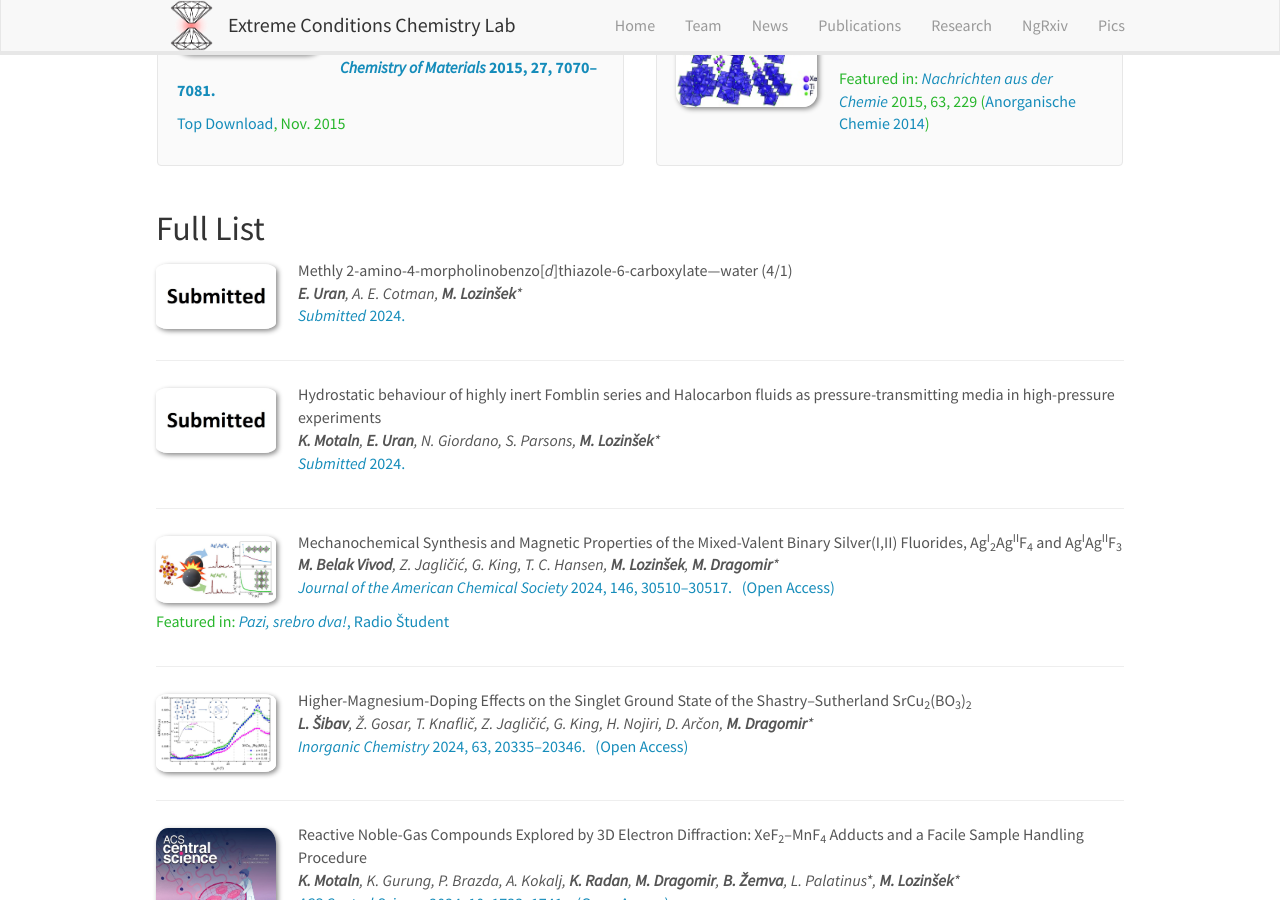
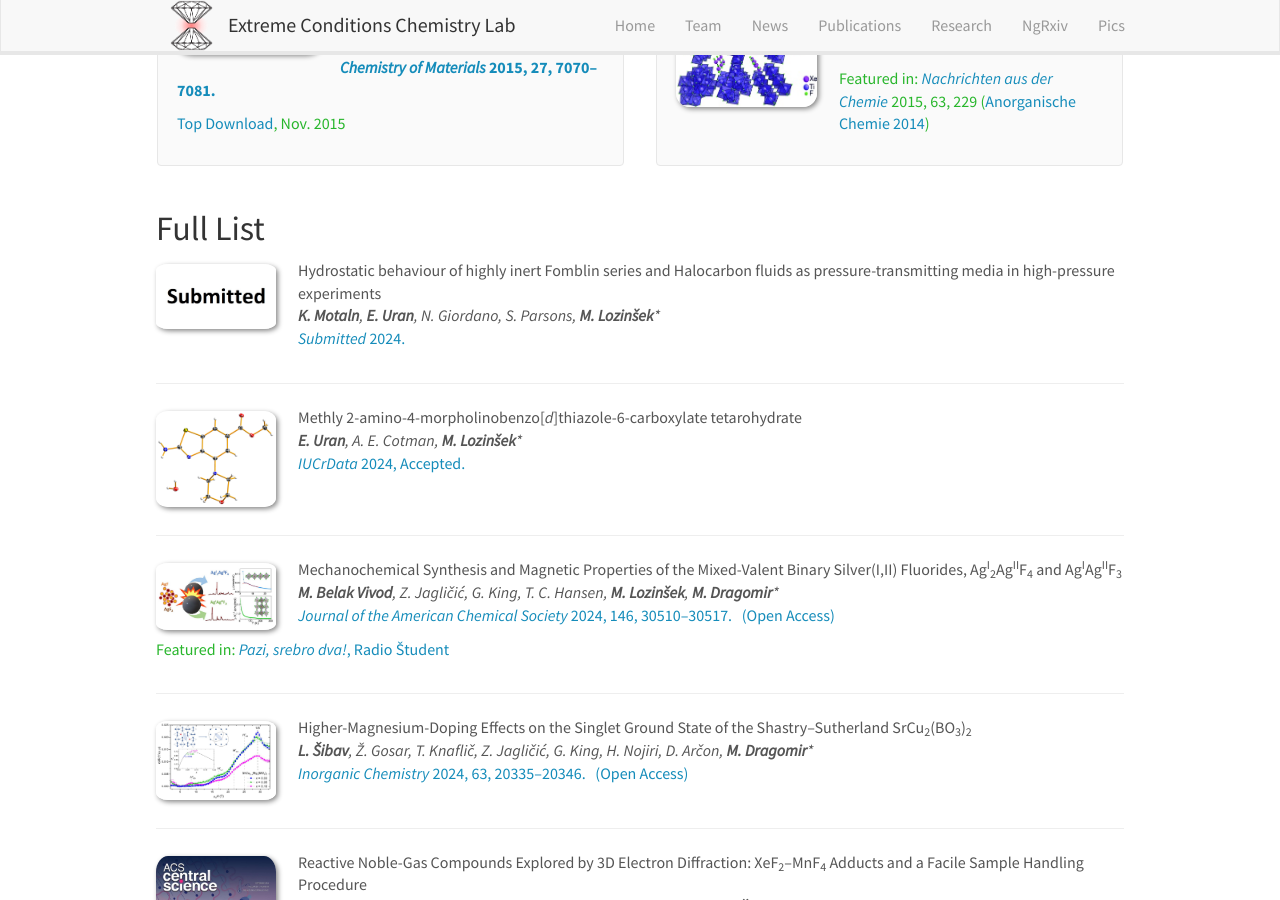
Before and after one commit to eccl-jsi/eccl-jsi.github.io, a Jekyll site: the page built from _pages/publications.md, in a window 1280 px wide and 900 px high, scrolled down 1710 px. Built offline with Jekyll 4.4.1, drawn with Linux system fonts in a browser that asks for light colours; nearby versions of some CDN libraries.

Commit message:
Update publist.yml

```diff
--- a/_data/publist.yml
+++ b/_data/publist.yml
@@ -1,13 +1,4 @@
 ---
--
-  authors: "<b>E. Uran</b>, A. E. Cotman, <b>M. Lozinšek</b>*"
-  description: ""
-  highlight: 0
-  image: Submitted.jpg
-  link:
-    display: "<i>Submitted</i> 2024. &nbsp;&nbsp;"
-    url: ""
-  title: "Methly 2-amino-4-morpholinobenzo[<i>d</i>]thiazole-6-carboxylate—water (4/1)"
 -
   authors: "<b>K. Motaln</b>, <b>E. Uran</b>, N. Giordano, S. Parsons, <b>M. Lozinšek</b>*"
   description: ""
@@ -17,6 +8,15 @@
     display: "<i>Submitted</i> 2024. &nbsp;&nbsp;"
     url: ""
   title: "Hydrostatic behaviour of highly inert Fomblin series and Halocarbon fluids as pressure-transmitting media in high-pressure experiments"
+-
+  authors: "<b>E. Uran</b>, A. E. Cotman, <b>M. Lozinšek</b>*"
+  description: ""
+  highlight: 0
+  image: ID2025A-TOC.jpg
+  link:
+    display: "<i>IUCrData</i> 2024, Accepted. &nbsp;&nbsp;"
+    url: ""
+  title: "Methly 2-amino-4-morpholinobenzo[<i>d</i>]thiazole-6-carboxylate tetarohydrate"
 -
   authors: "<b>M. Belak Vivod</b>, Z. Jagličić, G. King, T. C. Hansen, <b>M. Lozinšek</b>, <b>M. Dragomir</b>*"
   description: ""
```
